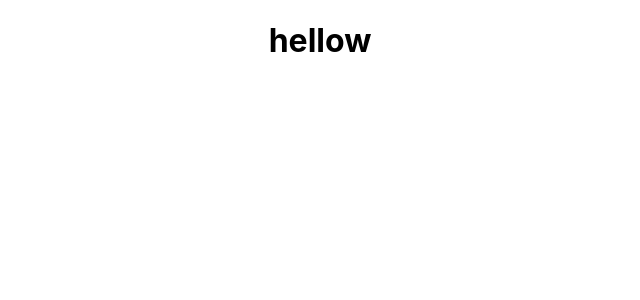
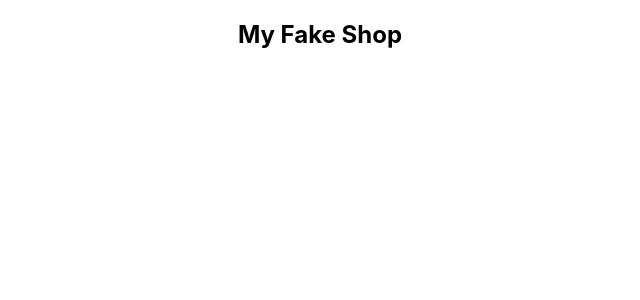
Before and after one commit to Amankumar1997/myFakeShop, a React (Create React App) app: page / in a window 1280 px wide. Shown: the top 300 px of the page, without its empty margins (320-960 px from the left). Built offline with nearby package versions, Linux system fonts and the light colour scheme; the HTML template or start-up script is replaced by a standard one.

Commit message:
creating containers and code for header component

```diff
--- a/src/App.js
+++ b/src/App.js
@@ -1,10 +1,11 @@
 import logo from './logo.svg';
 import './App.css';
+import Header from './containers/Header';
 
 function App() {
   return (
     <div className="App">
-    <h1>hellow</h1>
+   <Header/>
     </div>
   );
 }
--- /dev/null
+++ b/src/containers/Header.js
@@ -0,0 +1,15 @@
+import React from 'react'
+// this file for navbar
+function Header() {
+  return (
+      <div>
+    <div className='ui fixed menu'>
+    <div className='ui container center'>
+        <h2>My Fake Shop</h2>
+    </div>
+    </div>
+    </div>
+  )
+}
+
+export default Header
--- a/src/index.js
+++ b/src/index.js
@@ -1,13 +1,18 @@
 import React from 'react';
 import ReactDOM from 'react-dom/client';
 import './index.css';
+import { Provider } from 'react-redux';
 import App from './App';
 import reportWebVitals from './reportWebVitals';
-
+import store from "./redux/store"
 const root = ReactDOM.createRoot(document.getElementById('root'));
 root.render(
   <React.StrictMode>
-    <App />
+    {/* link react with redux through provider */}
+   <Provider store={store}>
+   <App />
+   </Provider>
+
   </React.StrictMode>
 );
 
--- a/src/redux/reducers/index.js
+++ b/src/redux/reducers/index.js
@@ -5,3 +5,5 @@ import { productReducer } from "./proudctReducer";
 const reducers=combineReducers({
     allProducts:productReducer,
 })
+
+export default reducers
--- a/src/redux/reducers/proudctReducer.js
+++ b/src/redux/reducers/proudctReducer.js
@@ -11,7 +11,7 @@ const initialState={
     }]
 }
                   //action ko destrure kr dnege
-export const productReducer=(state,{type,payload})=>{
+export const productReducer=(state=initialState,{type,payload})=>{
 switch(type)
 {
     case ActionTypes.SET_PRODUCTS:
--- a/src/redux/store.js
+++ b/src/redux/store.js
@@ -7,4 +7,7 @@ const store=createStore(reducers,
     {},
    window.__REDUX_DEVTOOLS_EXTENSION__ && window.__REDUX_DEVTOOLS_EXTENSION__()
     )// here now at this time my state is emty
-export default store
+
+
+
+    export default store
```
Also changed, not shown: src/containers/ProductComponent.js (added), src/containers/ProductDetails.js (added), src/containers/ProductListing.js (added).
